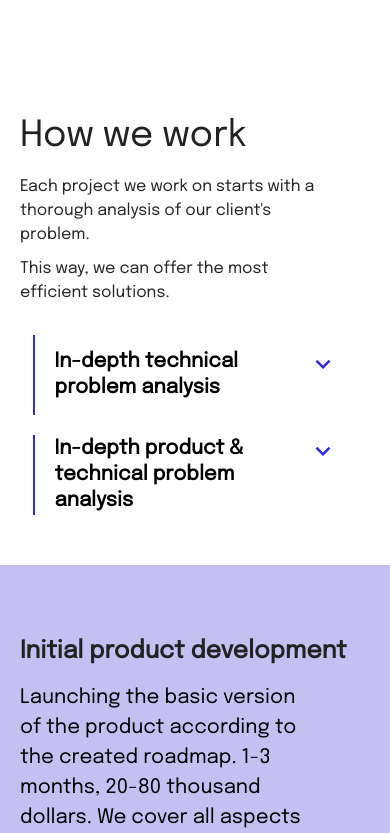
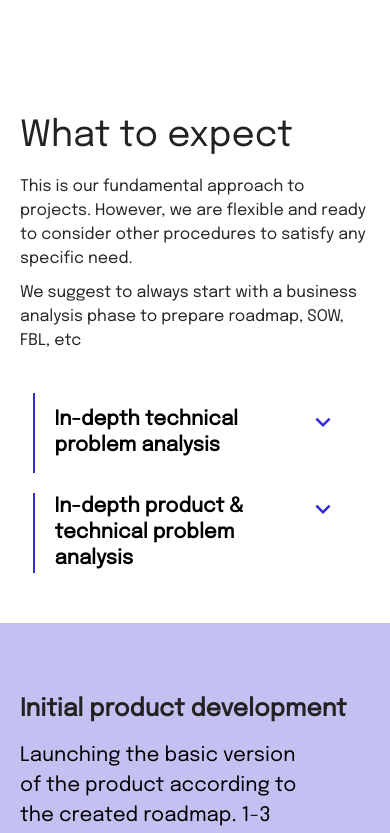
Before and after one commit to Ragnar10/hub, a React (Create React App) app: page / in a window 390 px wide. Shown: the part 1246-2079 px from the top of the page. Built offline with nearby package versions, Linux system fonts and the light colour scheme.

Commit message:
fix: added new prices, texts;

```diff
--- a/src/components/FullProduct/index.js
+++ b/src/components/FullProduct/index.js
@@ -18,7 +18,7 @@ const FullProduct = () => {
                     </div>
                     <span className={Styles.price}>{"Price and  timeline depend on the product’s features"}</span>
                     <span className={Styles.time}>{"To be discussed"}</span>
-                    <span className={Styles.descr}>{"This is our fundamental approach to projects. However, we are flexible and ready to consider other procedures to satisfy any specific need."}</span>
+                    {/* <span className={Styles.descr}>{"This is our fundamental approach to projects. However, we are flexible and ready to consider other procedures to satisfy any specific need."}</span> */}
                 </div>
 
                 <div className={Styles.card_block}>
@@ -28,7 +28,7 @@ const FullProduct = () => {
                     <div className={Styles.cards_wrap}>
                         <PackageCard />
                     </div>
-                    <span className={Styles.mob_descr}>{"This is our fundamental approach to projects. However, we are flexible and ready to consider other procedures to satisfy any specific need."}</span>
+                    {/* <span className={Styles.mob_descr}>{"This is our fundamental approach to projects. However, we are flexible and ready to consider other procedures to satisfy any specific need."}</span> */}
                 </div>
             </div>
         </div>
--- a/src/components/HowWeWork/index.js
+++ b/src/components/HowWeWork/index.js
@@ -48,7 +48,7 @@ const cards = [
     title: "In-depth technical problem analysis",
     descr: "We analyze the client's request, make an overview of the available and relevant technological approaches, and create a product development plan with the timeline and financial estimations.",
     timeline: '1.5 week',
-    price: '$2,700',
+    price: '$2,250',
     forWhom: 'for those who understand what solution they want to receive',
   },
   {
@@ -56,7 +56,7 @@ const cards = [
     title: "In-depth product & technical problem analysis",
     descr: "We analyze the “pain” our client has, make an overview of the market this product will exist in, suggest what should be added or changed to make the product more competitive, and offer alternative non-technological solutions for the client’s problem",
     timeline: '3 weeks',
-    price: '$5,400',
+    price: '$4,500',
     forWhom: 'for those who understand what solution they want to receive',
   },
 ];
@@ -64,10 +64,10 @@ const cards = [
 const HowWeWork = () => {
   return (
     <section id = { 'howwework' } className={Styles.wrapper}>
-      <h2 className={Styles.title}>{"How we work"}</h2>
+      <h2 className={Styles.title}>{"What to expect"}</h2>
       <div className={Styles.descr}>
-        <p>{`Each project we work on starts with a thorough analysis of our client's problem. `}</p>
-        <p>{"This way, we can offer the most efficient solutions."}</p>
+        <p>{`This is our fundamental approach to projects. However, we are flexible and ready to consider other procedures to satisfy any specific need.`}</p>
+        <p>{`We suggest to always start with a business analysis phase to prepare roadmap, SOW, FBL, etc`}</p>
       </div>
       <div className={Styles.packages}>
       {
--- a/src/components/HowWeWork/styles.module.scss
+++ b/src/components/HowWeWork/styles.module.scss
@@ -15,18 +15,20 @@
 }
 
 .descr {
-    width: 75%;
+    width: 100%;
+    display: flex;
+    justify-content: space-between;
     margin-bottom: 30px;
 
     p {
-        margin-bottom: 10px;
+        width: 50%;
         font-size: var(--primary-font-size);
         line-height: 24px;
         color: var(--primary-color);
     }
 
     p:last-child {
-        margin-bottom: 0;
+        margin-left: 40px;
     }
 }
 
@@ -119,10 +121,6 @@
         width: var(--small-desktop-width);
         margin-bottom: 130px;
     }
-
-    .descr {
-        width: 90%;
-    }
 }
 
 @media (max-width: 1275px) {
@@ -182,6 +180,15 @@
     .wrapper {
         width: 100%;
         padding: 0 20px;
+    }
+    .descr {
+        flex-direction: column;
+
+        p {
+            width: 100%;
+            margin-left: 0 !important;
+            margin-bottom: 10px;
+        }
     }
 
     .packages {
--- a/src/components/InitialProduct/index.js
+++ b/src/components/InitialProduct/index.js
@@ -17,7 +17,7 @@ const InitialProduct = () => {
               }
             </div>
             <span className={Styles.time}>{"4-12 weeks"}</span>
-            <span className={Styles.price}>{"$20,000-80,000"}</span>
+            <span className={Styles.price}>{"$5,000-15,000"}</span>
           </div>
 
           <div className={Styles.card_block}>
--- a/src/components/Nav/index.js
+++ b/src/components/Nav/index.js
@@ -6,7 +6,7 @@ const Nav = () => {
         <nav className = { Styles.nav }>
             <ul>
                 <li>
-                    <a href = { '#howwework' }>{ 'How we work' }</a>
+                    <a href = { '#howwework' }>{ 'What to expect' }</a>
                 </li>
                 <li>
                     <a href = { '#projects' }>{ 'Our projects' }</a>
--- a/src/components/PackageCard/index.js
+++ b/src/components/PackageCard/index.js
@@ -16,7 +16,7 @@ const cards = [
       "analysis of the technologies used and potential risks",
     ],
     timeline: "1.5 week",
-    price: "$2,700",
+    price: "$2,250",
     forWhom: "for those who understand what solution they want to receive",
     class: Styles.first_card,
   },
@@ -32,9 +32,9 @@ const cards = [
       "your idea, packaged into a full product concept",
     ],
     timeline: "3 weeks",
-    price: "$5,400",
+    price: "$4,500",
     forWhom:
-      "for those who have only a conceptual understanding of the solution",
+      "for those who have the vision, but don't know the specifics",
     class: Styles.second_card,
   },
 ];
```
